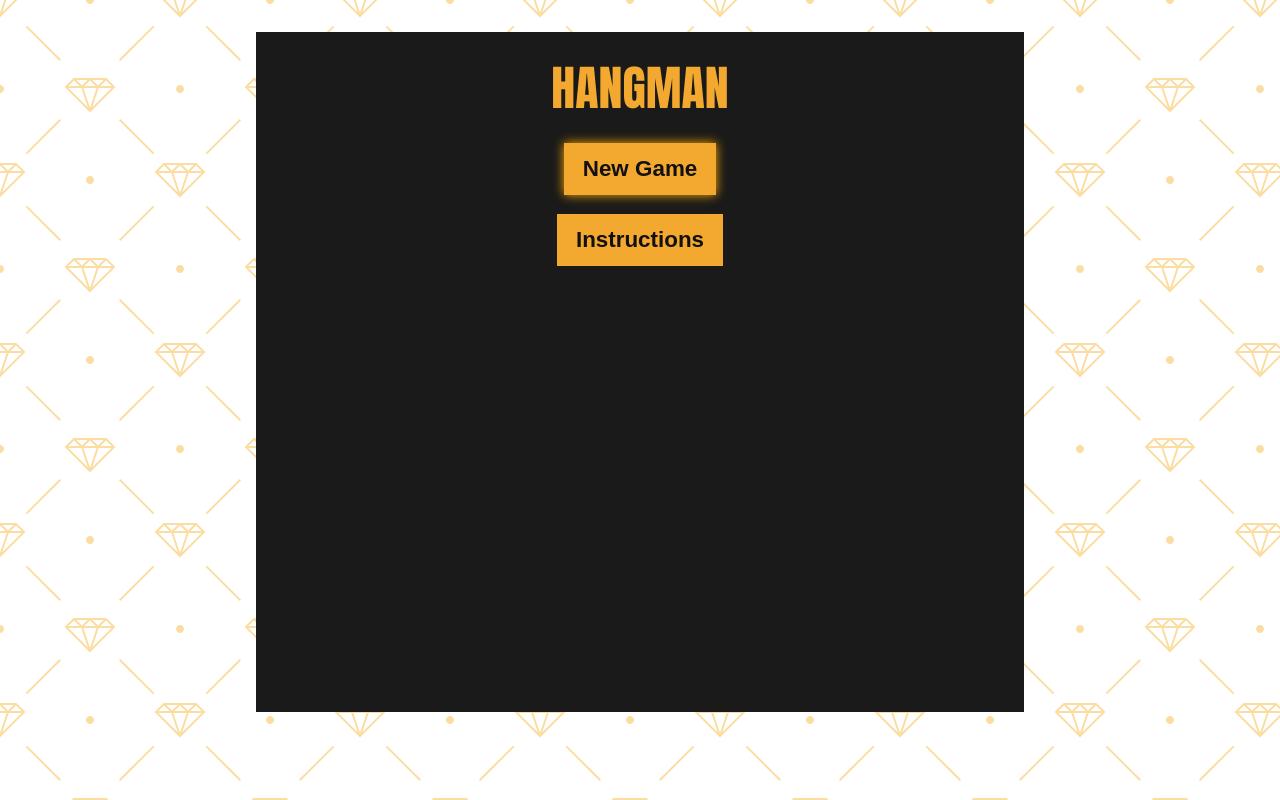
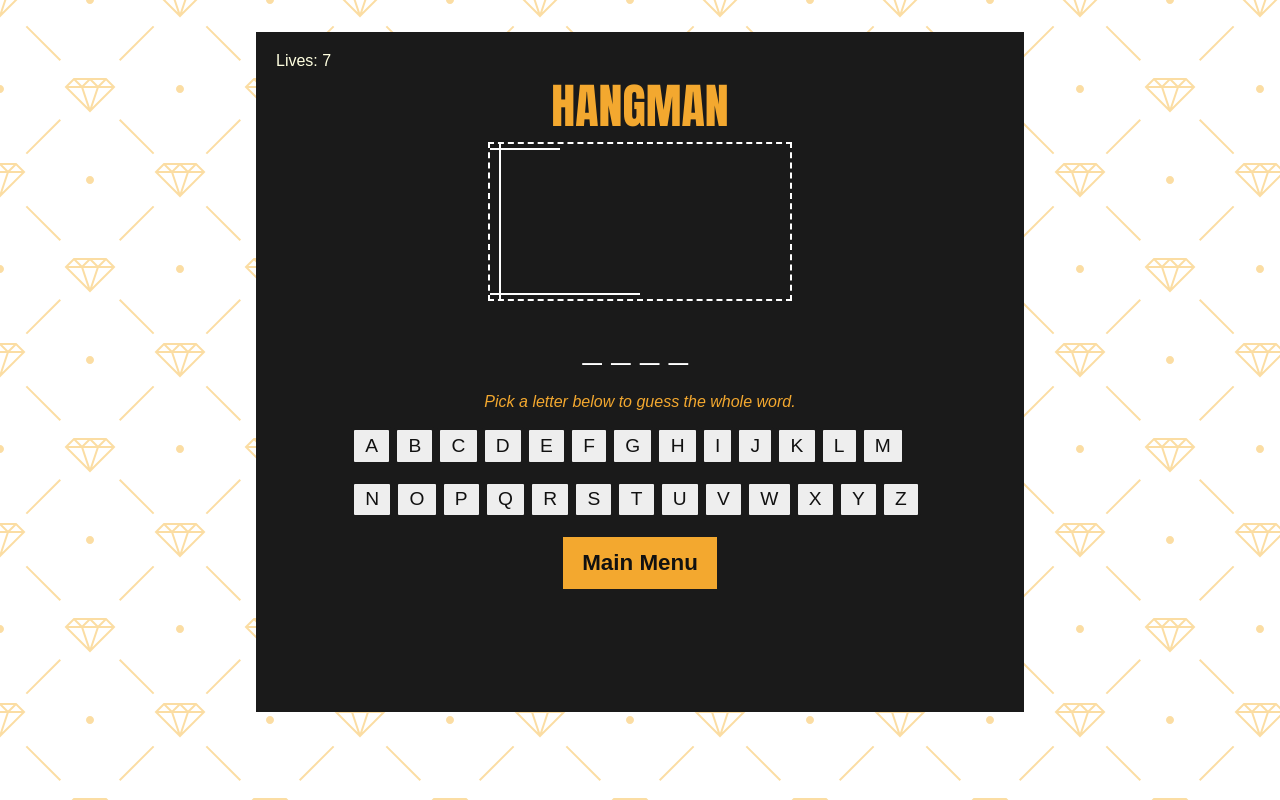
Before and after one commit to TheCarlosAlfaro/hangman, a plain HTML site: page index.html in a window 1280 px wide. Both pictures are taken after a click on the button "New Game". Drawn offline with Linux system fonts and the light colour scheme.

Commit message:
Finish project

```diff
--- a/css/styles.css
+++ b/css/styles.css
@@ -1,11 +1,11 @@
 :root {
-  --main-bg-color: #1A1A1A;
+  --main-bg-color: #1a1a1a;
   --main-font-color: white;
   --light-white: #eee;
   --light-black: #111;
   --light-yellow: rgb(243, 168, 47);
   --container-width: 768px;
-  --font-body-stack : Arial, Helvetica, sans-serif;
+  --font-body-stack: Arial, Helvetica, sans-serif;
   --font-heading-stack: Impact, Charcoal, sans-serif;
 }
 * {
@@ -102,7 +102,6 @@ body {
   padding: 1rem 1.8rem;
   font-family: var(--font-body-stack);
   color: var(--light-white);
-  text-align: center;
 }
 
 /* end screen */
--- /dev/null
+++ b/js/modules/board.js
@@ -0,0 +1,57 @@
+const Board = (_ => {
+  let livesLeft = null;
+  let canvas;
+  let context;
+
+  const init = _ => {
+    canvas = document.querySelector(".hangman__board");
+    context = canvas.getContext("2d");
+    context.lineWidth = 2;
+    context.strokeStyle = "#fff";
+    base();
+  };
+
+  const draw = (startX, startY, endX, endY) => {
+    context.moveTo(startX, startY);
+    context.lineTo(endX, endY);
+    context.stroke();
+  };
+
+  const base = _ => {
+    line1();
+    line2();
+    line3();
+  };
+
+  const head = _ => {
+    context.beginPath();
+    context.arc(60, 25, 10, 0, Math.PI * 2);
+    context.stroke();
+  };
+  const line1 = _ => draw(0, 150, 150, 150);
+  const line2 = _ => draw(10, 0, 10, 300);
+  const line3 = _ => draw(0, 5, 70, 5);
+  const rope = _ => draw(60, 5, 60, 15);
+  const torso = _ => draw(60, 36, 60, 70);
+  const rightArm = _ => draw(60, 46, 100, 50);
+  const leftArm = _ => draw(60, 46, 20, 50);
+  const rightLeg = _ => draw(60, 70, 100, 100);
+  const leftLeg = _ => draw(60, 70, 20, 100);
+
+  const parts = [rightLeg, leftLeg, rightArm, leftArm, torso, head, rope];
+
+  const render = _ => {
+    parts[livesLeft]();
+  };
+
+  const setLives = newLives => {
+    livesLeft = newLives;
+    render();
+  };
+  return {
+    init,
+    setLives
+  };
+})();
+
+export default Board;
--- /dev/null
+++ b/js/modules/end.js
@@ -0,0 +1,30 @@
+const End = (_ => {
+  const state = {
+    chosenWord: null,
+    winOrLoose: null
+  };
+  const $hangman = document.querySelector(".hangman");
+
+  const setState = obj => {
+    state.chosenWord = obj.chosenWord;
+    state.winOrLoose = obj.result;
+    render();
+  };
+
+  const render = _ => {
+    let markup = `
+      <h1 class="hangman__title">GAME OVER</h1>
+      <p class="result">You ${state.winOrLoose.toUpperCase()}! <br>
+      The word is 👉 ${state.chosenWord.toUpperCase()}.
+      </p>
+      <button class="button hangman__trigger">Main Menu</button>
+    `;
+    $hangman.innerHTML = markup;
+  };
+
+  return {
+    setState
+  };
+})();
+
+export default End;
--- a/js/modules/game.js
+++ b/js/modules/game.js
@@ -1,6 +1,154 @@
+import Home from "./home.js";
+import End from "./end.js";
+import { sound } from "./../data/sound.js";
+import Board from "./board.js";
+
 const Game = (_ => {
+  const letters = [
+    "a",
+    "b",
+    "c",
+    "d",
+    "e",
+    "f",
+    "g",
+    "h",
+    "i",
+    "j",
+    "k",
+    "l",
+    "m",
+    "n",
+    "o",
+    "p",
+    "q",
+    "r",
+    "s",
+    "t",
+    "u",
+    "v",
+    "w",
+    "x",
+    "y",
+    "z"
+  ];
+  const words = ["apple", "ball", "cat", "dog", "elephant"];
+  let chosenWord;
+  let guessingWord;
+  let lives;
+  let guesses;
+
+  // cache the DOM
+  const $hangman = document.querySelector(".hangman");
+
   const init = _ => {
-    console.log("Game activated!");
+    // 1. choose the word
+    chosenWord = chooseWord();
+    // 2. build out our guessing word to render
+    guessingWord = Array(chosenWord.length).fill("_");
+    guesses = [];
+    lives = 7;
+    // 3. show initial screen or page
+    showInitPage();
+    listeners();
+    Board.init();
+  };
+
+  const listeners = _ => {
+    $hangman.addEventListener("click", event => {
+      if (event.target.matches(".hangman__letter")) {
+        sound.click.play();
+        check(event.target.innerHTML);
+      }
+
+      if (event.target.matches(".hangman__trigger")) {
+        sound.click.play();
+        Home.init();
+      }
+    });
+  };
+
+  const isAlreadyTaken = letter => {
+    return guesses.includes(letter);
+  };
+
+  const check = guess => {
+    if (isAlreadyTaken(guess)) return;
+    guesses.push(guess);
+    if (chosenWord.includes(guess)) {
+      updateGuessingWord(guess);
+    } else {
+      lives--;
+      Board.setLives(lives);
+    }
+    render();
+    // check if the game is over
+    isGameOver();
+  };
+
+  const hasWon = _ => guessingWord.join("") === chosenWord;
+  const hasLost = _ => lives <= 0;
+
+  const isGameOver = _ => {
+    if (hasWon()) {
+      sound.win.play();
+      End.setState({
+        chosenWord,
+        result: "win"
+      });
+    }
+    if (hasLost()) {
+      sound.lose.play();
+      End.setState({
+        chosenWord,
+        result: "lose"
+      });
+    }
+  };
+
+  const render = _ => {
+    document.querySelector(".hangman__lives").innerHTML = lives;
+    document.querySelector(".hangman__word").innerHTML = guessingWord.join("");
+    document.querySelector(".hangman__letters").innerHTML = createLetters();
+  };
+
+  const updateGuessingWord = letter => {
+    chosenWord.split("").forEach((elem, index) => {
+      if (elem === letter) {
+        guessingWord[index] = letter;
+      }
+    });
+  };
+
+  const showInitPage = _ => {
+    let markup = `
+      <p class="hangman__stats">Lives: <span class="hangman__lives">${lives}</span></p>
+      <h1 class="hangman__title">Hangman</h1>
+      <canvas class="hangman__board" height="155px"></canvas>
+      <div class="hangman__word">${guessingWord.join("")}</div>
+      <p class="hangman__instructions">Pick a letter below to guess the whole word.</p>
+      <ul class="hangman__letters">
+        ${createLetters()}
+      </ul>
+      <button class="button hangman__trigger">Main Menu</button>
+    `;
+    $hangman.innerHTML = markup;
+  };
+
+  const createLetters = _ => {
+    let markup = ``;
+    letters.forEach(letter => {
+      const isActive = isAlreadyTaken(letter) ? "hangman__letter--active" : "";
+      markup += `
+        <li class="hangman__letter ${isActive}">${letter}</li>
+      `;
+    });
+    return markup;
+  };
+
+  const chooseWord = _ => {
+    let randNum = Math.floor(Math.random() * words.length);
+    return words[randNum];
   };
 
   return {
--- a/js/modules/home.js
+++ b/js/modules/home.js
@@ -23,12 +23,12 @@ const Home = (_ => {
 
   const listeners = _ => {
     document.querySelector(".start").addEventListener("click", _ => {
+      sound.click.play();
       Game.init();
-      sound.click.play();
     });
     document.querySelector(".instructions").addEventListener("click", _ => {
+      sound.click.play();
       How.init();
-      sound.click.play();
     });
   };
 
--- a/js/modules/how.js
+++ b/js/modules/how.js
@@ -1,6 +1,34 @@
+import { sound } from "../data/sound.js";
+import Home from "./home.js";
+
 const How = (_ => {
+  const $hangman = document.querySelector(".hangman");
+
   const init = _ => {
-    console.log("How activated");
+    render();
+    listeners();
+  };
+
+  const listeners = _ => {
+    document.querySelector(".hangman__trigger").addEventListener("click", _ => {
+      sound.click.play();
+      Home.init();
+    });
+  };
+
+  const render = _ => {
+    let markup = `
+      <h1 class="hangman__title">Instructions</h1>
+      <ul class="how">
+        <li>Alright here is how you play!</li>
+        <li>When you start a new game, the game will automatically choose a random word.</li>
+        <li>Your job is to guess that chosen word completely by guessing a letter at a time by clicking on the buttons.</li>
+        <li>If you succesfully guess the word within 7 tries, you win or else you lose.</li>
+        <li>If you lose, you will be hanged without mercy. 👻</li>
+      </ul>
+      <button class="button hangman__trigger">Main Menu</button>
+    `;
+    $hangman.innerHTML = markup;
   };
 
   return {
```
